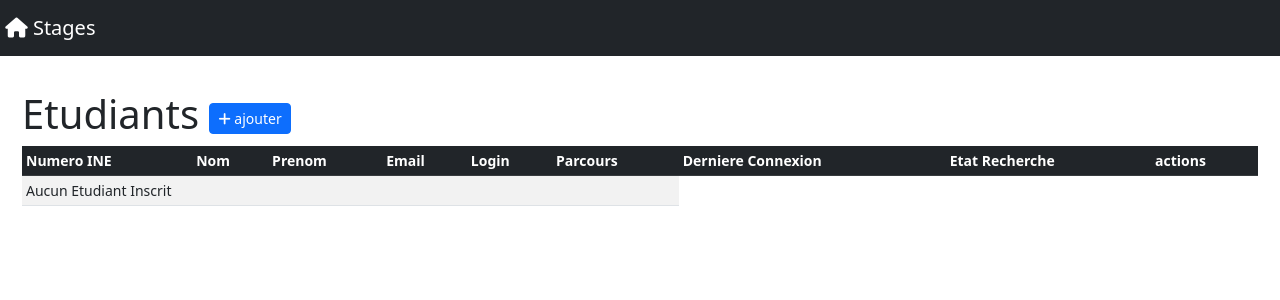
After one commit to Quentlac/SAE4-Symfony, a Symfony app: template templates/Admin/fusionEtudiantCompte/index.html.twig in a window 1280 px wide. The commit adds this page. Shown: the top 300 px of the page. Run offline with Twig, Linux system fonts and the light colour scheme; the template is opened without the code that fills it, so the values that code supplies are empty; some libraries are stand-ins or nearby versions.

Commit message:
Fusion des interfaces de étudiants et compte étudiants

```diff
--- /dev/null
+++ b/templates/Admin/fusionEtudiantCompte/_delete_form.html.twig
@@ -0,0 +1,4 @@
+<form method="post" action="{{ path('app_compte_etudiant_delete', {'id': compte_etudiant.id}) }}" onsubmit="return confirm('Confirmez-vous la suppression ?');">
+    <input type="hidden" name="_token" value="{{ csrf_token('delete' ~ compte_etudiant.id) }}">
+    <button class="btn btn-danger col-md-1">Supprimer</button>
+</form>
--- /dev/null
+++ b/templates/Admin/fusionEtudiantCompte/index.html.twig
@@ -0,0 +1,49 @@
+{% extends 'base.html.twig' %}
+
+{% block title %}Etudiant index{% endblock %}
+{% block sort %}[5,'asc'],[4,'asc'],[2,'asc']{% endblock %}
+
+{% block body %}
+    <h1>Etudiants
+        <a class="btn btn-primary btn-sm" href="{{ path('app_compte_etudiant_new') }}"><i class="fa fa-plus"></i> ajouter</a>
+    </h1>
+
+    <table class="MyDataTable  table table-striped table-sm table-hover small">
+        <thead class="table-dark">
+        <tr>
+            <th>Numero INE</th>
+            <th>Nom</th>
+            <th>Prenom</th>
+            <th>Email</th>
+            <th>Login</th>
+            <th>Parcours</th>
+            <th>Derniere Connexion</th>
+            <th>Etat Recherche</th>
+            <th>actions</th>
+        </tr>
+        </thead>
+        <tbody>
+        {% for compte in compte_etudiants %}
+            {% set isAdmin =  compte.roles[0]=='ROLE_ADMIN' %}
+            <tr class="{{isAdmin?'text-danger':''}}">
+                <td>{{ compte.etudiant.numeroINE }}</td>
+                <td>{{ compte.etudiant.nom }}</td>
+                <td>{{ compte.etudiant.prenom }}</td>
+                <td>{{ compte.etudiant.email }}</td>
+                <td>{{ compte.login }}</td>
+                <td>{{ not isAdmin ? compte.parcours : 'PROF'}}</td>
+                <td>{{ compte.derniereConnexion ? compte_etudiant.derniereConnexion|date('d/m/Y i:H') : '' }}</td>
+                <td>{{ not isAdmin ? compte.etatRecherche.etat : ''}}</td>
+                <td>
+                    <a href="{{ path('app_compte_etudiant_show', {'id': compte.id}) }}">voir</a>
+                    <a href="{{ path('app_compte_etudiant_edit', {'id': compte.id}) }}">éditer</a>
+                </td>
+            </tr>
+        {% else %}
+            <tr>
+                <td colspan="6">Aucun Etudiant Inscrit</td>
+            </tr>
+        {% endfor %}
+        </tbody>
+    </table>
+{% endblock %}
--- a/templates/navbar.html.twig
+++ b/templates/navbar.html.twig
@@ -7,8 +7,7 @@
     </button>
     {% set entites = {  "entreprise":"fa fa-university",
                         "offre":"fa fa-briefcase",
-                        "etudiant":"fa fa-user",
-                        "compte_etudiant":"fa fa-key",
+                        "compte_etudiant":"fa fa-user",
                         "candidature":"fa fa-id-card-o"}
     %}
     <div class="collapse navbar-collapse" id="navbarsExampleDefault">
```
Also changed, not shown: src/Controller/Admin/CompteEtudiantController.php (+26 -5 lines), src/Form/CompteEtudiantType.php (+4 -3 lines), templates/Admin/fusionEtudiantCompte/_form.html.twig (added, +7 -0 lines), templates/Admin/fusionEtudiantCompte/edit.html.twig (added, +13 -0 lines), templates/Admin/fusionEtudiantCompte/new.html.twig (added, +11 -0 lines), templates/Admin/fusionEtudiantCompte/show.html.twig (added, +58 -0 lines).
